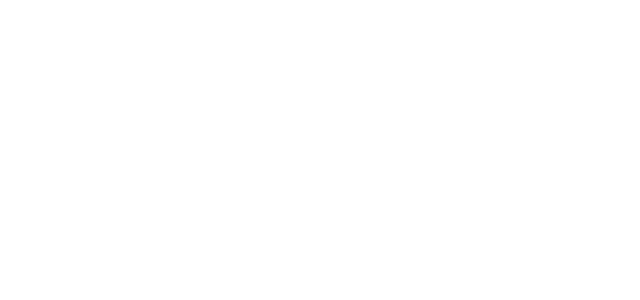
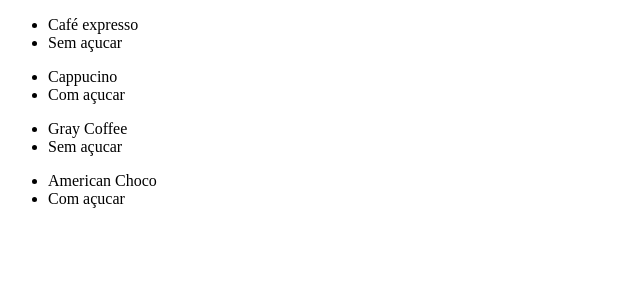
Before and after one commit to SantV7/preparing_coffee, a React (Vite) app: page / in a window 1280 px wide. Shown: the top 300 px of the page, without its empty margins (0-640 px from the left). Built offline with nearby package versions, Linux system fonts and the light colour scheme.

Commit message:
Ajustando interface para os arrays

```diff
--- a/src/App.tsx
+++ b/src/App.tsx
@@ -1,4 +1,5 @@
 import { useState } from "react"
+import RequireCoffee from "./pages/home/RequireCoffee"
 
 interface listCoffeeProps {
   id: number,
@@ -11,12 +12,19 @@
   const [listCoffe] = useState<listCoffeeProps[]>([
     {id: 1, coffe: 'Café expresso', acucar: false},
     {id: 2, coffe: 'Cappucino', acucar: true},
+    {id: 3, coffe: 'Gray Coffee', acucar: false},
+    {id: 4, coffe: 'American Choco', acucar: true},
   ])
 
- console.log(listCoffe)
+
+
 
   return (
     <>
+
+    {listCoffe.map((itemCoffee) => (
+      <RequireCoffee key={itemCoffee.id} nameCoffee={itemCoffee.coffe} sugar={itemCoffee.acucar} />
+    ))}
 
     </>
   )
--- a/src/pages/home/RequireCoffee.tsx
+++ b/src/pages/home/RequireCoffee.tsx
@@ -1,7 +1,21 @@
+interface requireCofffeeProps {
+    nameCoffee: string,
+    sugar: boolean
+}
 
-const RequireCoffee = () => {
+
+
+
+const RequireCoffee = ({ nameCoffee, sugar }: requireCofffeeProps) => {
   return (
     <>
+
+    <section>
+        <ul>
+            <li>{nameCoffee}</li>
+            <li>{sugar ? 'Com açucar' : 'Sem açucar'}</li>
+        </ul>
+    </section>
 
     </>
   )
```
